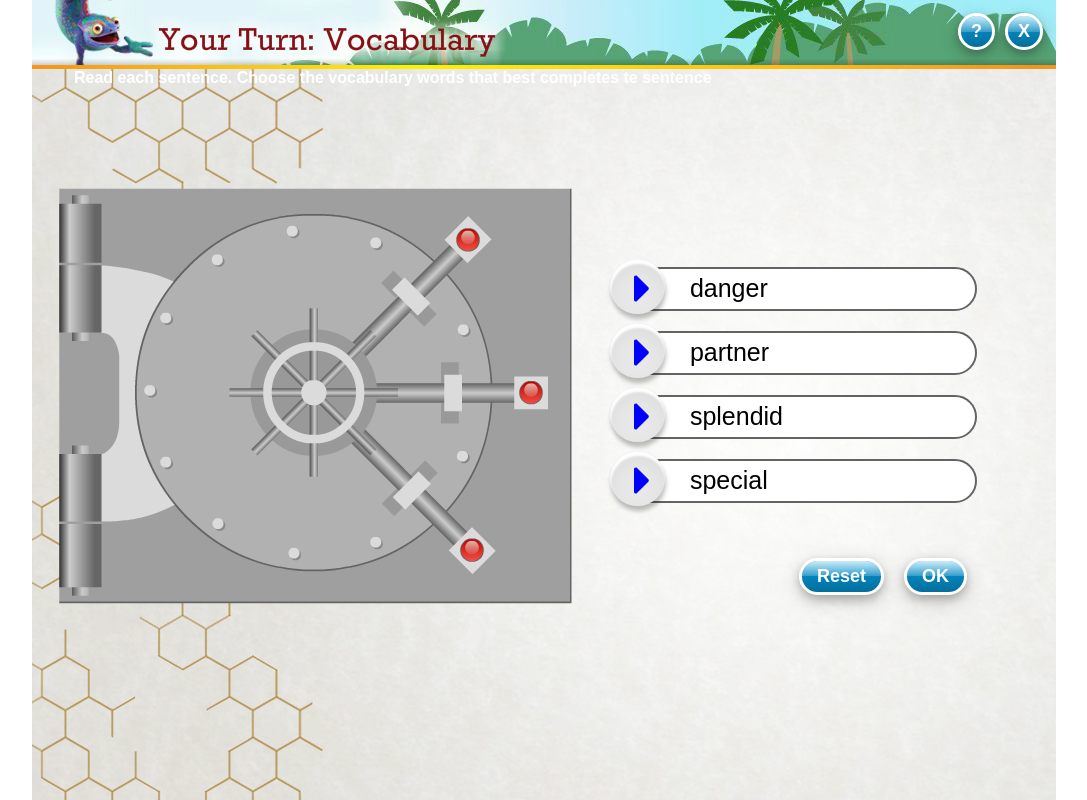
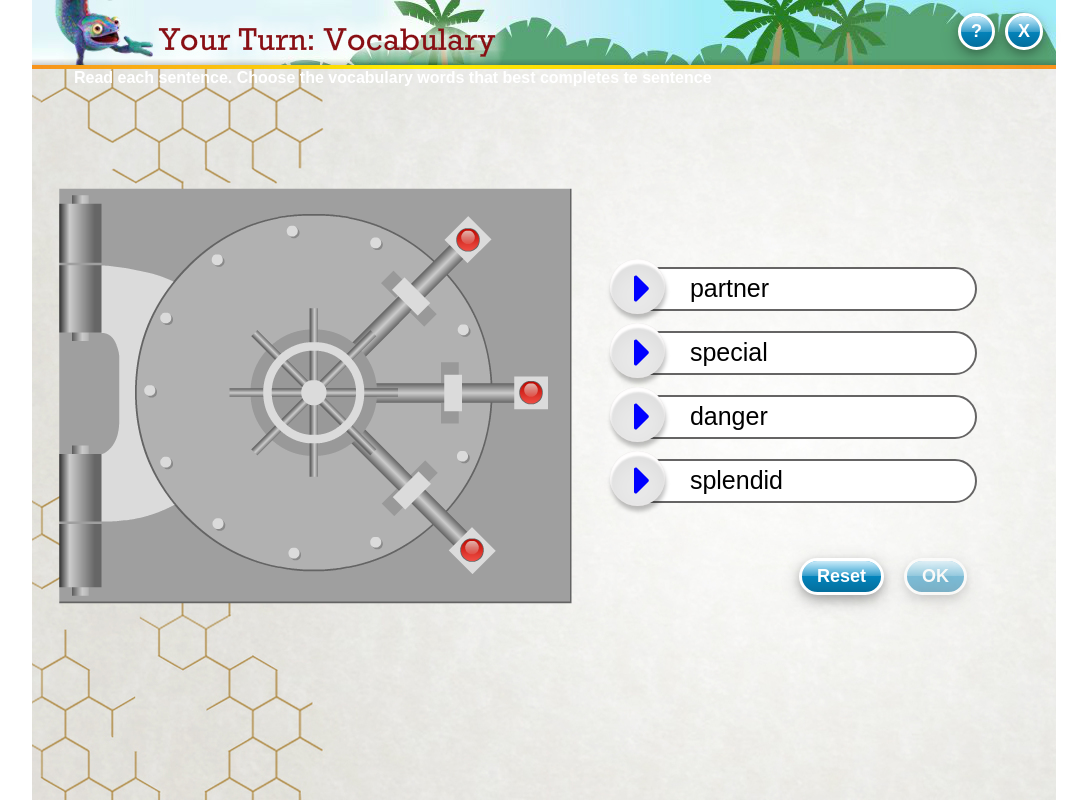
Before and after one commit to Reshmi2018/Vault-Angular5, an Angular app in the folder vocab-vault/: page / in a window 1280 px wide. Shown: the whole page, without its empty margins (96-1183 px from the left). Built offline with nearby package versions, Linux system fonts and the light colour scheme.

Commit message:
Loading question through observable

```diff
--- a/vocab-vault/src/app/option/option.component.css
+++ b/vocab-vault/src/app/option/option.component.css
@@ -25,6 +25,12 @@
 .submit-panel a {
   float: right;
   margin: 35px 10px;
+}
+
+.submit-panel a.disabled {
+  pointer-events: none;
+  cursor: default;
+  opacity: 0.5;
 }
 
 /** play button icon */
--- a/vocab-vault/src/app/option/option.component.html
+++ b/vocab-vault/src/app/option/option.component.html
@@ -1,12 +1,12 @@
 <div class='option-wrapper'>
   <ul>
-    <li class='option'><a href="#" class='play white'><fa-icon [icon]="faCaretRight"></fa-icon></a><span>danger</span></li>
-    <li class='option'><a href="#" class='play white'><fa-icon [icon]="faCaretRight"></fa-icon></a><span>partner</span></li>
-    <li class='option'><a href="#" class='play white'><fa-icon [icon]="faCaretRight"></fa-icon></a><span>splendid</span></li>
-    <li class='option'><a href="#" class='play white'><fa-icon [icon]="faCaretRight"></fa-icon></a><span>special</span></li>
+    <li class='option' id='question.qid' *ngFor='let opt of question.options' (click)='setOptionSelected(opt)'>
+      <a href='#' [ngClass]="{'play': true, 'white': selectedOption != opt, 'yellow': selectedOption == opt}"><fa-icon [icon]='faCaretRight'></fa-icon></a>
+      <span>{{opt}}</span>
+    </li>
   </ul>
   <div class='submit-panel'>
-    <a class="glass">OK</a>
-    <a class="glass">Reset</a>
+    <a [ngClass]="{'glass': true, 'disabled': !selectedOption}" (click)="submitAns()">OK</a>
+    <a class='glass'>Reset</a>
   </div>
 </div>
--- a/vocab-vault/src/app/option/option.component.ts
+++ b/vocab-vault/src/app/option/option.component.ts
@@ -1,5 +1,6 @@
 import { Component, OnInit } from '@angular/core';
 import { faCaretRight } from '@fortawesome/free-solid-svg-icons';
+import { SecurityService } from './../security.service';
 
 @Component({
   selector: 'app-option',
@@ -8,10 +9,31 @@ import { faCaretRight } from '@fortawesome/free-solid-svg-icons';
 })
 export class OptionComponent implements OnInit {
   faCaretRight = faCaretRight;
-  constructor() { }
+  private question: any;
+  private selectedOption: string;
+
+  constructor(private security: SecurityService) {
+    this.question = {};
+  }
 
   ngOnInit() {
+    this.security.getQuestion()
+      .subscribe(data => {
+        this.question = data;
+        console.log('data', this.question);
+      });
+  }
 
+  setOptionSelected(opt: string): void {
+    this.selectedOption = opt;
+  }
+
+  submitAns(): void {
+    let isValid = this.security.validate(this.selectedOption);
+    this.selectedOption = undefined;
+    if(isValid) {
+
+    }
   }
 
 }
--- a/vocab-vault/src/app/security.service.ts
+++ b/vocab-vault/src/app/security.service.ts
@@ -1,23 +1,44 @@
 import { Injectable } from '@angular/core';
 import { Http, Response, Headers, RequestOptions } from '@angular/http';
-import { Observable, of } from 'rxjs';
+import { Observable, of, Subject, observable } from 'rxjs';
 import { map, catchError } from 'rxjs/operators';
 
 @Injectable()
 export class SecurityService {
   private questions;
   private qID: number;
+  private questionSubject$: Subject<any>;
+
   constructor(private http: Http) {
     this.qID = 0;
-    this.loadQuestions().subscribe(data => this.questions = data, error => console.log(error));
+    this.questionSubject$ = new Subject();
+    this.loadQuestions().subscribe(data => {
+      this.questions = data;
+      this.sendNext();
+    },
+      error => console.log(error));
   }
 
-  getQuestion(): any {
-    return {
-      qid: this.questions[this.qID].qid,
-      text: this.questions[this.qID].text,
-      options: this.questions[this.qID].options
-    };
+  getQuestion(): Subject<any> {
+    return this.questionSubject$;
+  }
+
+  validate(ans) {
+    debugger;
+    if (this.questions[this.qID-1].answer === ans) {
+      this.processNextQuestion();
+      return true;
+    } else {
+      return false;
+    }
+  }
+
+  processNextQuestion(){
+    if(this.questions.length === this.qID) {
+      return false;
+    }else {
+      this.sendNext();
+    }
   }
 
   private loadQuestions(): Observable<any> {
@@ -28,9 +49,12 @@ export class SecurityService {
       );
   }
 
-  next(): any {
+  private sendNext(): void {
+    this.questionSubject$.next({
+      qid: this.questions[this.qID].qid,
+      text: this.questions[this.qID].text,
+      options: this.questions[this.qID].options
+    });
     this.qID++;
-    return this;
   }
-
 }
--- a/vocab-vault/src/assets/css/styles.css
+++ b/vocab-vault/src/assets/css/styles.css
@@ -37,6 +37,7 @@ ul {
   font-weight: bold;
   border-radius: 20px;
   box-shadow: 0 4px 8px 0 rgba(0, 0, 0, 0.2), 0 6px 20px 0 rgba(0, 0, 0, 0.19);
+  cursor: pointer;
 }
 
 .glass:after {
--- a/vocab-vault/src/assets/data/questions.json
+++ b/vocab-vault/src/assets/data/questions.json
@@ -6,5 +6,19 @@
       "partner", "special", "danger", "splendid"
     ],
     "answer": "danger"
+  },{
+    "qid": "q2",
+    "text": "Meg is my ___________ in math.",
+    "options": [
+      "partner", "special", "danger", "splendid"
+    ],
+    "answer": "partner"
+  },{
+    "qid": "q3",
+    "text": "The queen lives in a ___________ castle.",
+    "options": [
+      "partner", "special", "danger", "splendid"
+    ],
+    "answer": "splendid"
   }
 ]
```
